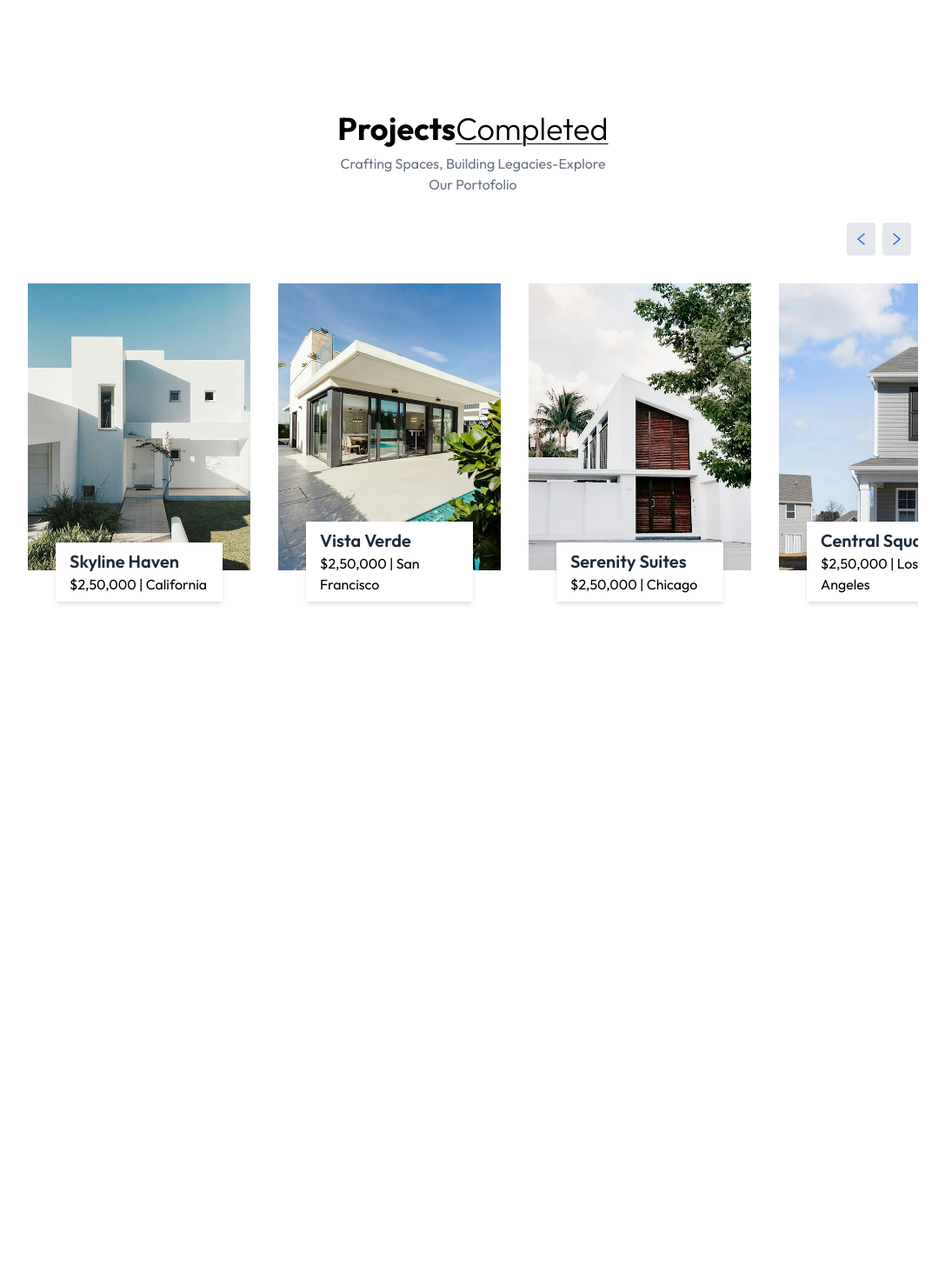
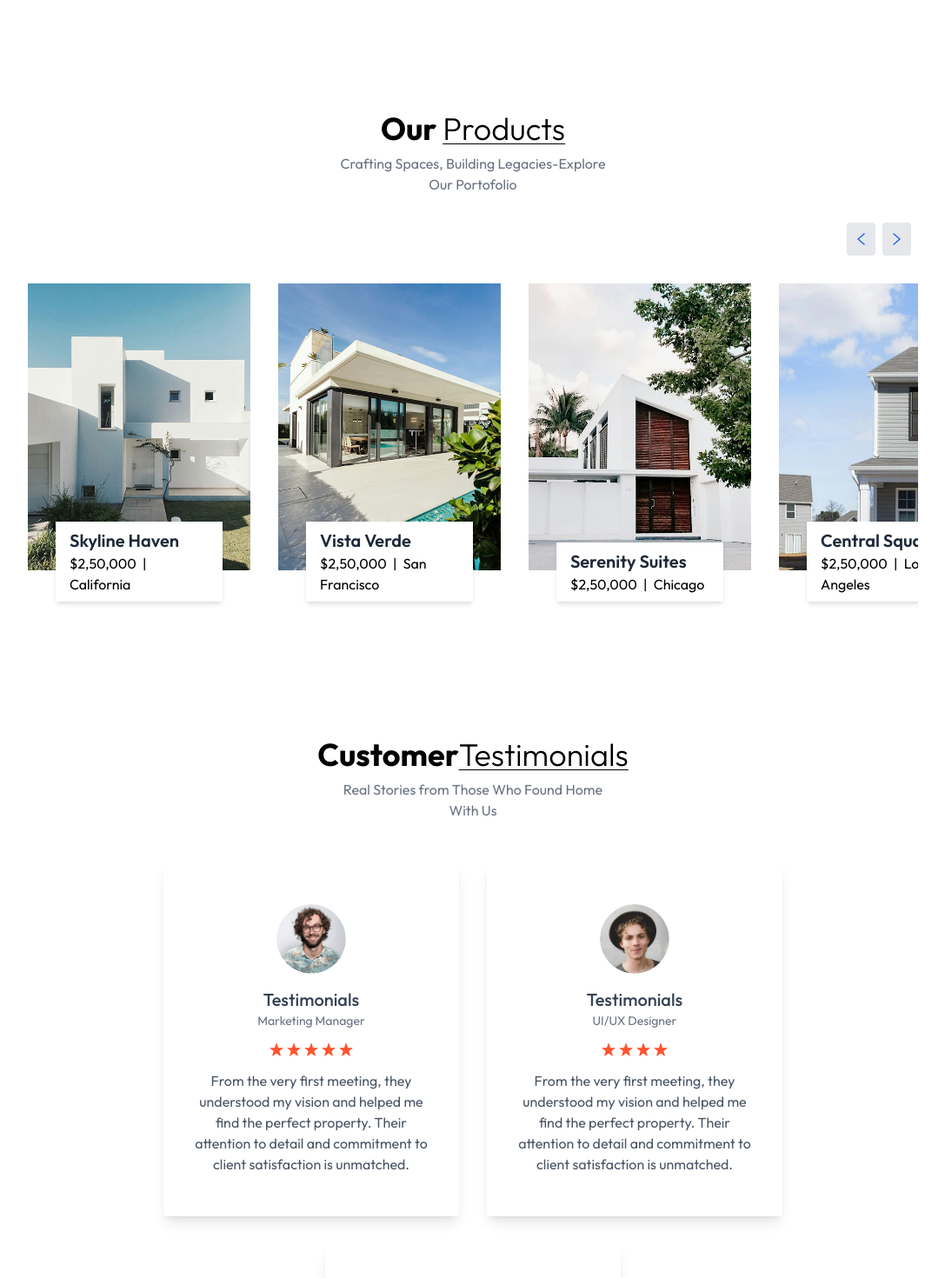
Before and after one commit to khalkot/amer-alshahrani-ac, a React (Vite) app: page / in a window 1280 px wide. Shown: the part 1640-3110 px from the top of the page at 87% size, without its empty margins (96-1183 px from the left). Before the commit the page ends 2448 px from the top, so only its background shows below. Built offline with nearby package versions, Linux system fonts and the light colour scheme.

Commit message:
Add testimonials section + other tweaks

```diff
--- a/src/App.jsx
+++ b/src/App.jsx
@@ -1,6 +1,7 @@
 import About from "./components/About"
 import Header from "./components/Header"
 import Products from "./components/Products"
+import Testimonials from "./components/Testimonials"
 
 const App = () => {
   return (
@@ -8,6 +9,7 @@
       <Header/>
       <About/>
       <Products/>
+      <Testimonials/>
     </div>
   )
 }
--- a/src/components/Products.jsx
+++ b/src/components/Products.jsx
@@ -29,8 +29,7 @@
     <div className='container mx-auto py-4 pt-20 px-6 md:px-20 lg:px-32
     my-20 w-full overflow-hidden' id='Projects'>
         <h1 className='text-2xl sm:text-4xl font-bold mb-2 text-center'>
-            Projects
-        <span className='underline underline-offset-4 decoration-1 font-light'>Completed</span>
+            Our <span className='underline underline-offset-4 decoration-1 font-light'>Products</span>
         </h1>
         <p className='text-gray-500 max-w-80 text-center mb-8 mx-auto'>
             Crafting Spaces, Building Legacies-Explore Our Portofolio
@@ -57,7 +56,7 @@
                                     {project.title}
                                 </h2>
                                 <p>
-                                    {project.price} <span>|</span> {project.location}
+                                    {project.price} <span className='px-1'>|</span> {project.location}
                                 </p>
                             </div>
 
--- /dev/null
+++ b/src/components/Testimonials.jsx
@@ -0,0 +1,28 @@
+import React from 'react'
+import { assets, testimonialsData } from '../assets/assets'
+
+const Testimonials = () => {
+  return (
+    <div className='container mx-auto py-10 lg:px-32 w-full overflow-hidden' id='testimonials'>
+        <h1 className='text-2xl sm:text-4xl font-bold mb-2 text-center'>Customer<span className='underline underline-offset-4 decoration-1 font-light'>Testimonials</span></h1>
+        <p className='text-gray-500 max-w-80 text-center mb-12 mx-auto'>Real Stories from Those Who Found Home With Us</p>
+        <div className='flex flex-wrap justify-center gap-8'>
+        {testimonialsData.map((testimonial, index)=>(
+            <div key={index} className='max-w-[340px] border-0 shadow-lg rounded px-8 py-12 text-center'>
+                <img className='w-20 h-20 rounded-full mx-auto mb-4' src={testimonial.image} alt={testimonial.alt} />
+                <h2 className='text-xl text-gray-700 font-medium'>{Testimonials.name}</h2>
+                <p className='text-gray-500 mb-4 text-sm'>{testimonial.title}</p>
+                <div className='flex justify-center gap-1 text-red-500 mb-4'>
+                    {Array.from({length: testimonial.rating}, (item, index)=>(
+                        <img key={index} src={assets.star_icon} alt="" />
+                    ))}
+                </div>
+                <p className='text-gray-600'>{testimonial.text}</p>
+            </div>
+        ))}
+        </div>
+    </div>
+  )
+}
+
+export default Testimonials
```
